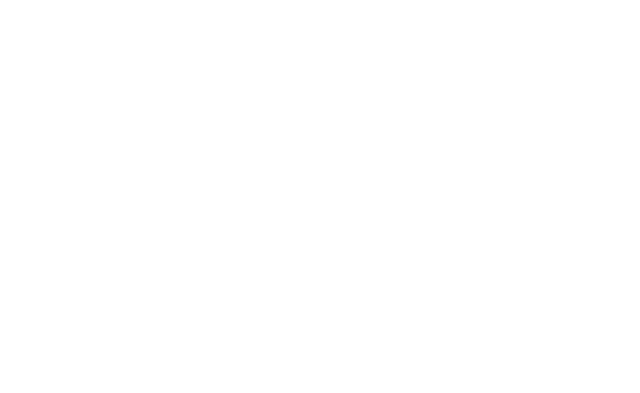
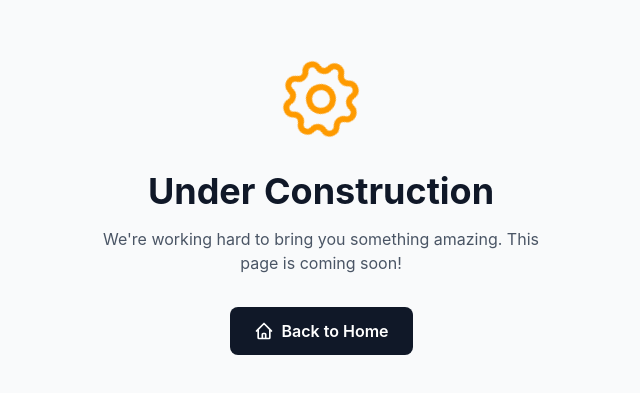
Before and after one commit to zozo0329/ECOMS, a React (Vite) app in the folder ecoms-app/: page /help in a window 1280 px wide. Before the commit this address had no page. Shown: the part 197-590 px from the top of the page, without its empty margins (319-959 px from the left). Built offline with nearby package versions, Linux system fonts and the light colour scheme.

Commit message:
added some customization to other components

```diff
--- a/ecoms-app/src/App.jsx
+++ b/ecoms-app/src/App.jsx
@@ -1,16 +1,9 @@
 import React from "react";
-import LandingPage from "./Components/01.LandingPage/01.LandingPageMain/LandingPage";
-import SignUpMain from "./Components/01.LandingPage/Routes/SignUp/01.SignUpMain/SignUpMain";
-import { Routes, Route } from "react-router-dom";
-import SignInMain from "./Components/01.LandingPage/Routes/SignIn/01.SignInMain/SignInMain";
+import RouteLayout from "./Components/00.RouteLayout/RouteLayout";
 function App() {
   return (
     <>
-      <Routes>
-        <Route path="/" element={<LandingPage />} />
-        <Route path="/signUp" element={<SignUpMain />} />
-        <Route path="/signIn" element={<SignInMain />} />
-      </Routes>
+      <RouteLayout />
     </>
   );
 }
--- /dev/null
+++ b/ecoms-app/src/Components/00.RouteLayout/RouteLayout.jsx
@@ -0,0 +1,20 @@
+import React from "react";
+import { Routes, Route } from "react-router-dom";
+import LandingPage from "../01.LandingPage/01.LandingPageMain/LandingPage";
+import NotificationMain from "../01.LandingPage/Routes/Notification/01.NotificationMain/NotificationMain";
+import HelpMain from "../01.LandingPage/Routes/Help/01.HelpMain/HelpMain";
+import SignUpMain from "../01.LandingPage/Routes/SignUp/01.SignUpMain/SignUpMain";
+import SignInMain from "../01.LandingPage/Routes/SignIn/01.SignInMain/SignInMain";
+const RouteLayout = () => {
+  return (
+    <Routes>
+      <Route path="/" element={<LandingPage />} />
+      <Route path="/notification" element={<NotificationMain />} />
+      <Route path="/help" element={<HelpMain />} />
+      <Route path="/signUp" element={<SignUpMain />} />
+      <Route path="/signIn" element={<SignInMain />} />
+    </Routes>
+  );
+};
+
+export default RouteLayout;
--- a/ecoms-app/src/Components/01.LandingPage/01.LandingPageMain/LandingPage.jsx
+++ b/ecoms-app/src/Components/01.LandingPage/01.LandingPageMain/LandingPage.jsx
@@ -1,7 +1,6 @@
 import React from "react";
 import Navbar from "../LandingPageContent/Nav/01.NavMain/Navbar";
 import ShowcaseMain from "../LandingPageContent/Showcase/01.SowcaseMain/ShowcaseMain";
-
 const LandingPage = () => {
   return (
     <div>
--- a/ecoms-app/src/Components/01.LandingPage/LandingPageContent/Nav/NavActions/NavActions.jsx
+++ b/ecoms-app/src/Components/01.LandingPage/LandingPageContent/Nav/NavActions/NavActions.jsx
@@ -7,8 +7,8 @@ const NavActions = () => {
     <>
       <nav className="bg-[#cecece]">
         <ul className="flex flex-row gap-3 md:gap-5 items-center justify-end px-4 md:pr-10 md:pl-10 text-xs md:text-base">
-          <a
-            href=""
+          <Link
+            to="notification"
             className="flex items-center gap-1 hover:opacity-60 transition-all duration-300"
           >
             <span>
@@ -19,10 +19,10 @@ const NavActions = () => {
               />
             </span>
             <li className="hidden sm:block">Notifications</li>
-          </a>
+          </Link>
           <p className="text-[#acacac] hidden sm:block">|</p>
-          <a
-            href=""
+          <Link
+            to="help"
             className="flex items-center gap-1 hover:opacity-60 transition-all duration-300"
           >
             <span>
@@ -33,7 +33,7 @@ const NavActions = () => {
               />
             </span>
             <li className="hidden sm:block">Help</li>
-          </a>
+          </Link>
           <p className="text-[#acacac] hidden sm:block">|</p>
           <Link
             to="signUp"
--- /dev/null
+++ b/ecoms-app/src/Components/01.LandingPage/Routes/Help/01.HelpMain/HelpMain.jsx
@@ -0,0 +1,12 @@
+import React from "react";
+import ErrorPage from "../../../../UI/ErrorPage/ErrorPage";
+
+const HelpMain = () => {
+  return (
+    <div>
+      <ErrorPage />
+    </div>
+  );
+};
+
+export default HelpMain;
--- /dev/null
+++ b/ecoms-app/src/Components/01.LandingPage/Routes/Notification/01.NotificationMain/NotificationMain.jsx
@@ -0,0 +1,12 @@
+import React from "react";
+import ErrorPage from "../../../../UI/ErrorPage/ErrorPage";
+
+const NotificationMain = () => {
+  return (
+    <>
+      <ErrorPage />
+    </>
+  );
+};
+
+export default NotificationMain;
--- a/ecoms-app/src/Components/01.LandingPage/Routes/SignIn/01.SignInMain/SignInMain.jsx
+++ b/ecoms-app/src/Components/01.LandingPage/Routes/SignIn/01.SignInMain/SignInMain.jsx
@@ -1,7 +1,12 @@
 import React from "react";
+import ErrorPage from "../../../../UI/ErrorPage/ErrorPage";
 
 const SignInMain = () => {
-  return <div>SignInMain</div>;
+  return (
+    <div>
+      <ErrorPage />
+    </div>
+  );
 };
 
 export default SignInMain;
--- /dev/null
+++ b/ecoms-app/src/Components/UI/ErrorPage/ErrorPage.jsx
@@ -0,0 +1,60 @@
+import React from "react";
+import { Link } from "react-router-dom";
+const ErrorPage = () => {
+  return (
+    <div className="min-h-screen flex items-center justify-center bg-gray-50 px-4">
+      <div className="text-center max-w-md">
+        <div className="mb-6">
+          <svg
+            className="mx-auto h-24 w-24 text-amber-500 animate-spin"
+            style={{ animationDuration: "3s" }}
+            fill="none"
+            viewBox="0 0 24 24"
+            stroke="currentColor"
+          >
+            <path
+              strokeLinecap="round"
+              strokeLinejoin="round"
+              strokeWidth={1.5}
+              d="M10.325 4.317c.426-1.756 2.924-1.756 3.35 0a1.724 1.724 0 002.573 1.066c1.543-.94 3.31.826 2.37 2.37a1.724 1.724 0 001.065 2.572c1.756.426 1.756 2.924 0 3.35a1.724 1.724 0 00-1.066 2.573c.94 1.543-.826 3.31-2.37 2.37a1.724 1.724 0 00-2.572 1.065c-.426 1.756-2.924 1.756-3.35 0a1.724 1.724 0 00-2.573-1.066c-1.543.94-3.31-.826-2.37-2.37a1.724 1.724 0 00-1.065-2.572c-1.756-.426-1.756-2.924 0-3.35a1.724 1.724 0 001.066-2.573c-.94-1.543.826-3.31 2.37-2.37.996.608 2.296.07 2.572-1.065z"
+            />
+            <path
+              strokeLinecap="round"
+              strokeLinejoin="round"
+              strokeWidth={1.5}
+              d="M15 12a3 3 0 11-6 0 3 3 0 016 0z"
+            />
+          </svg>
+        </div>
+        <h1 className="text-3xl md:text-4xl font-bold text-gray-900 mb-4">
+          Under Construction
+        </h1>
+        <p className="text-gray-600 mb-8">
+          We're working hard to bring you something amazing. This page is coming
+          soon!
+        </p>
+        <Link
+          to="/"
+          className="inline-flex items-center gap-2 px-6 py-3 bg-gray-900 text-white font-semibold rounded-lg hover:bg-amber-500 transition-colors duration-300 active:opacity-80"
+        >
+          <svg
+            className="w-5 h-5"
+            fill="none"
+            stroke="currentColor"
+            viewBox="0 0 24 24"
+          >
+            <path
+              strokeLinecap="round"
+              strokeLinejoin="round"
+              strokeWidth={2}
+              d="M3 12l2-2m0 0l7-7 7 7M5 10v10a1 1 0 001 1h3m10-11l2 2m-2-2v10a1 1 0 01-1 1h-3m-6 0a1 1 0 001-1v-4a1 1 0 011-1h2a1 1 0 011 1v4a1 1 0 001 1m-6 0h6"
+            />
+          </svg>
+          Back to Home
+        </Link>
+      </div>
+    </div>
+  );
+};
+
+export default ErrorPage;
```
